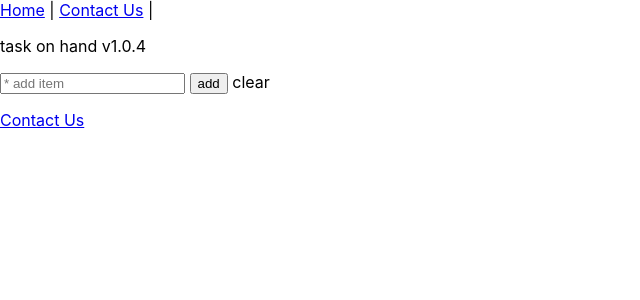
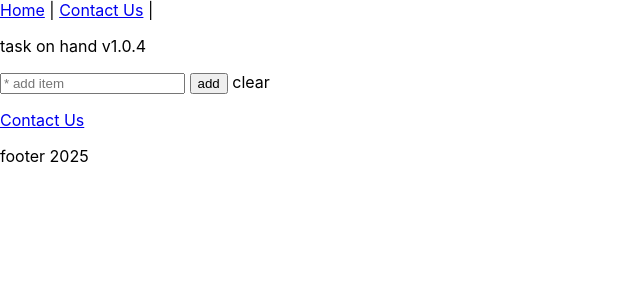
Before and after one commit to Gangsteroflove-arch/demo-react-app-v02, a React (Create React App) app in the folder react-app-v02/: page /#/ in a window 1280 px wide. Shown: the top 300 px of the page, without its empty margins (0-640 px from the left). Built offline with nearby package versions, Linux system fonts and the light colour scheme.

Commit message:
update react demo app 2

```diff
--- a/react-app-v02/src/components/Home.js
+++ b/react-app-v02/src/components/Home.js
@@ -1,5 +1,5 @@
 import {Link} from "react-router-dom";
-
+//import Header form "./components/Header"
 function Home() {
     return (
       <>
@@ -12,7 +12,11 @@ function Home() {
         </div>
 
          <Link to="/contactus">Contact Us</Link>
+         <p></p>
+         <p>footer 2025</p>
       </>
+
+
     );
   }
 
```
